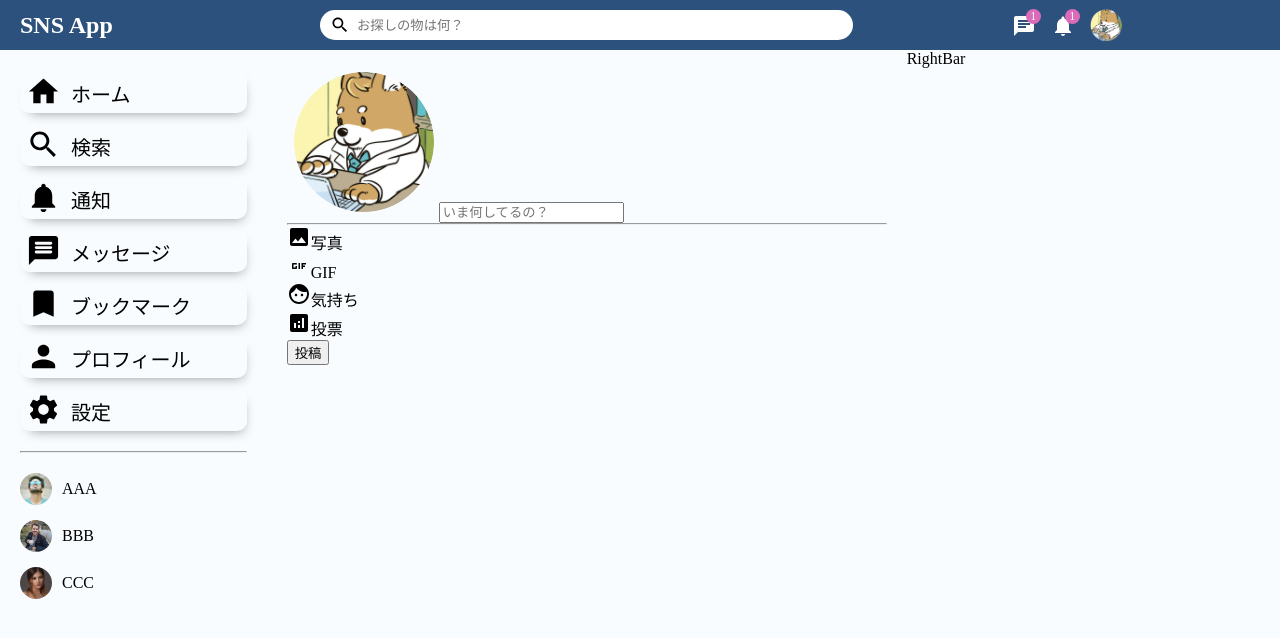
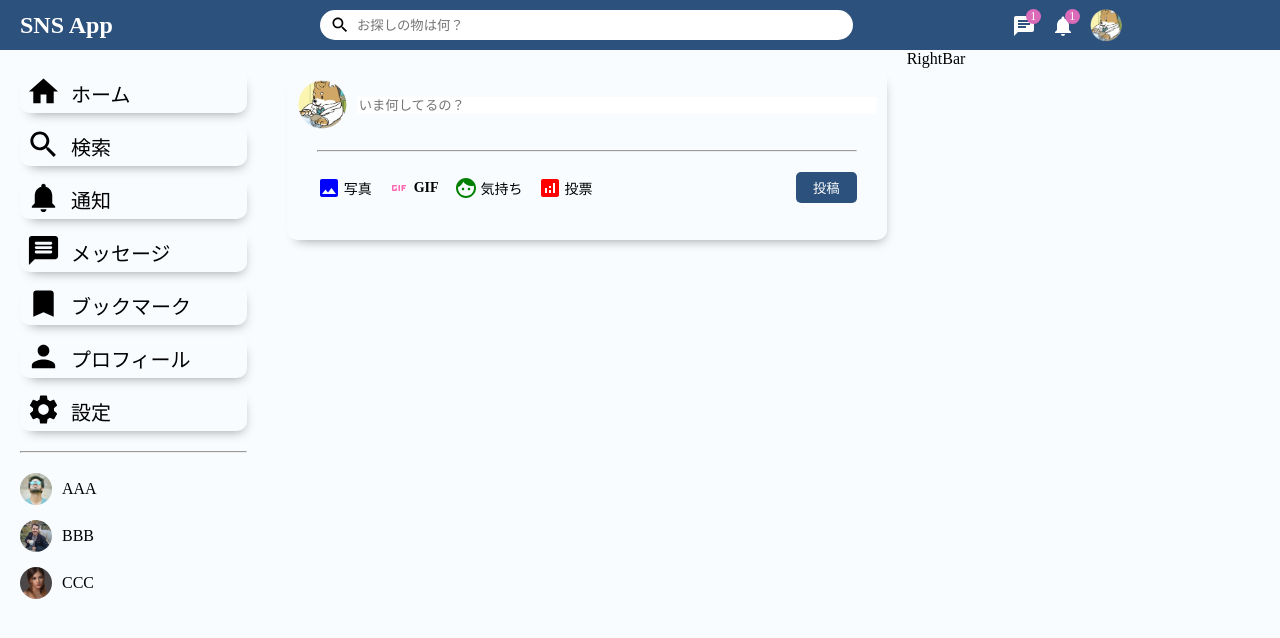
Before and after one commit to shumatsumoto/sns-app-frontend, a React (Create React App) app: page / in a window 1280 px wide. Shown: the top 638 px of the page. Built offline with nearby package versions, Linux system fonts and the light colour scheme.

Commit message:
Share style

```diff
--- a/src/components/share/Share.css
+++ b/src/components/share/Share.css
@@ -0,0 +1,72 @@
+.share {
+  width: 100%;
+  height: 170px;
+  box-shadow: 3px 7px 12px -7px rgba(0, 0, 0, 0.4);
+  border-radius: 10px;
+}
+
+.shareWrapper {
+  padding: 10px;
+}
+
+.shareTop {
+  display: flex;
+  align-items: center;
+}
+
+.shareProfileImg {
+  width: 50px;
+  height: 50px;
+  border-radius: 50%;
+  object-fit: cover;
+  margin-right: 10px;
+}
+
+.shareInput {
+  border: none;
+  width: 100%;
+}
+
+.shareInput:focus {
+  outline: none;
+}
+
+.shareHr {
+  margin: 20px;
+}
+
+.shareButtons {
+  display: flex;
+  align-items: center;
+  justify-content: space-between;
+}
+
+.shareOptions {
+  display: flex;
+  margin-left: 20px;
+}
+
+.shareOption {
+  display: flex;
+  align-items: center;
+  margin-right: 15px;
+  cursor: pointer;
+}
+
+.shareIcon {
+  margin-right: 3px;
+}
+
+.shareOptionText {
+  font-size: 14px;
+  font-weight: 550;
+}
+
+.shareButton {
+  border: none;
+  padding: 6px 17px;
+  background-color: #2c517c;
+  border-radius: 5px;
+  color: #fff;
+  margin-right: 20px;
+}
--- a/src/components/share/Share.jsx
+++ b/src/components/share/Share.jsx
@@ -18,23 +18,23 @@
         <div className="shareButtons">
           <div className="shareOptions">
             <div className="shareOption">
-              <Image className="shareIcon" />
+              <Image className="shareIcon" htmlColor="blue" />
               <span className="shareOptionText">写真</span>
             </div>
             <div className="shareOption">
-              <Gif className="shareIcon" />
+              <Gif className="shareIcon" htmlColor="hotpink" />
               <span className="shareOptionText">GIF</span>
             </div>
             <div className="shareOption">
-              <Face className="shareIcon" />
+              <Face className="shareIcon" htmlColor="green" />
               <span className="shareOptionText">気持ち</span>
             </div>
             <div className="shareOption">
-              <Analytics className="shareIcon" />
+              <Analytics className="shareIcon" htmlColor="red" />
               <span className="shareOptionText">投票</span>
             </div>
-            <button className="shareButton">投稿</button>
           </div>
+          <button className="shareButton">投稿</button>
         </div>
       </div>
     </div>
```
